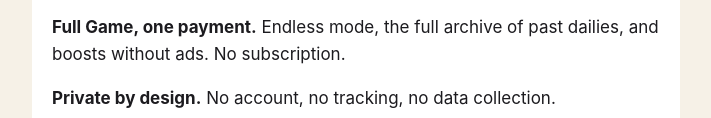
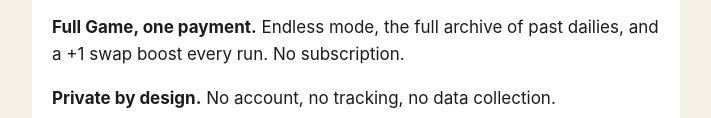
Before and after one commit to c7j8jmcc69-debug/spellrun, a plain HTML site: page index.html in a window 1280 px wide. Shown: the part 400-518 px from the top of the page, without its empty margins (284-995 px from the left). Drawn offline with Linux system fonts and the light colour scheme.

Commit message:
Describe the Full Game boost accurately (no ads in the app)

```diff
--- a/index.html
+++ b/index.html
@@ -12,7 +12,7 @@
 <p>Spellrun is a daily word game for iPhone with a roguelite twist. Every day, everyone gets the same letters. Spell words from your tiles to beat five score targets, and after each round pick one of three perks that bend the scoring rules. Share your result when you're done.</p>
 <div class="card">
 <p><strong>Free every day.</strong> The daily run is free, forever. Your streak, stats and history stay on your iPhone.</p>
-<p><strong>Full Game, one payment.</strong> Endless mode, the full archive of past dailies, and boosts without ads. No subscription.</p>
+<p><strong>Full Game, one payment.</strong> Endless mode, the full archive of past dailies, and a +1 swap boost every run. No subscription.</p>
 <p><strong>Private by design.</strong> No account, no tracking, no data collection.</p>
 </div>
 <!-- Add the App Store badge link here once the app is live. -->
```
